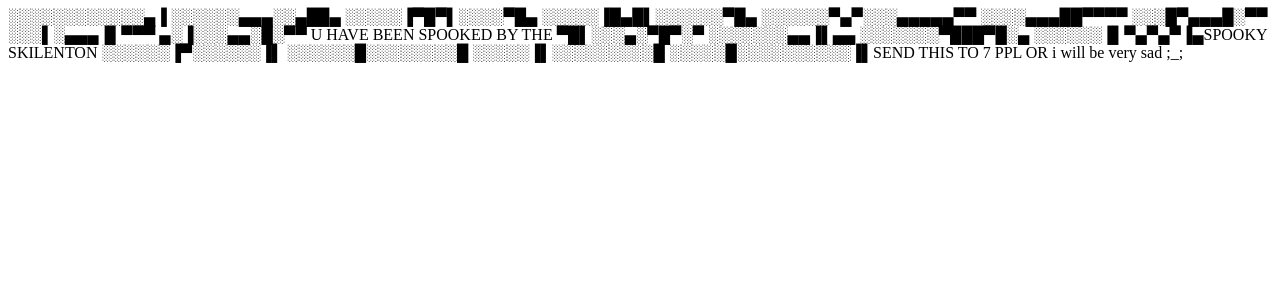
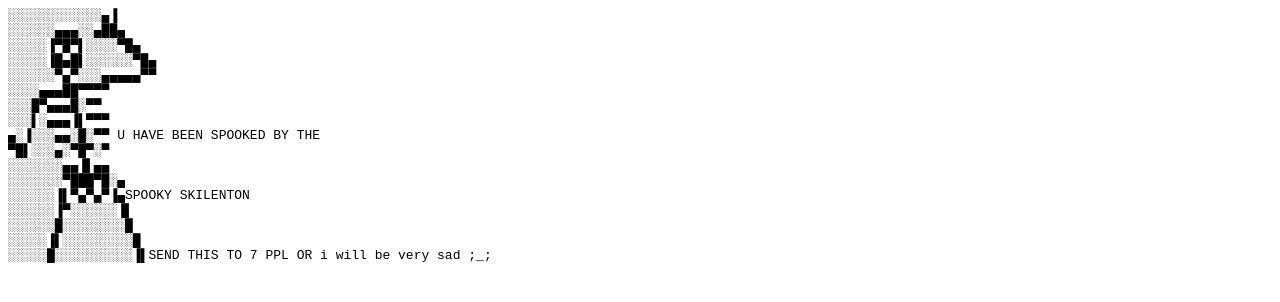
Before and after one commit to KSU-IEEE/ksu-ieee.github.io, a plain HTML site: page index.html in a window 1280 px wide. Drawn offline with Linux system fonts and the light colour scheme.

Commit message:
attempt to fix skelly boi

```diff
--- a/index.html
+++ b/index.html
@@ -1,3 +1,6 @@
+<html>
+	<body>
+		<pre>
 ░░░░░░░░░░░░▄▐
 ░░░░░░▄▄▄░░▄██▄
 ░░░░░▐▀█▀▌░░░░▀█▄
@@ -15,3 +18,6 @@
 ░░░░░░█░░░░░░░░█
 ░░░░░▐▌░░░░░░░░░█
 ░░░░░█░░░░░░░░░░▐▌SEND THIS TO 7 PPL OR i will be very sad ;_;
+		</pre>
+	</body>
+</html>
```
